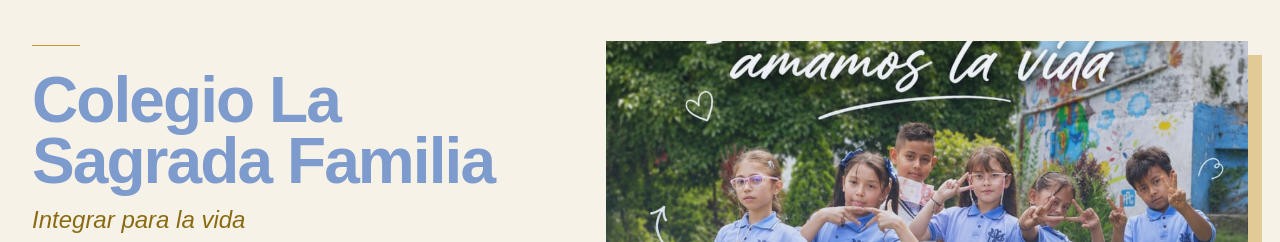
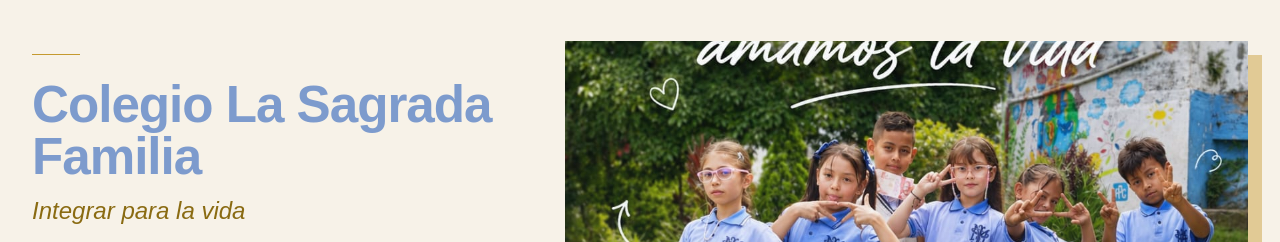
Before and after one commit to moralesandersonr-dev/fundacion-sagrada-familia, a Next.js app: page / in a window 1280 px wide. Shown: the part 122-364 px from the top of the page. Built offline with nearby package versions, Linux system fonts and the light colour scheme; no server answers.

Commit message:
Update Hero.tsx

```diff
--- a/app/components/Hero.tsx
+++ b/app/components/Hero.tsx
@@ -9,12 +9,12 @@ const notes = [
 export default function Hero() {
   return (
     <section className="relative overflow-hidden border-b border-[#7d9bcd]/10 bg-[#F7F2E8] pt-20 md:pt-24">
-      <div className="mx-auto grid max-w-7xl gap-6 px-5 pb-9 pt-6 md:gap-7 md:px-8 md:pb-14 md:pt-10 lg:min-h-[650px] lg:grid-cols-[0.92fr_1.08fr] lg:items-center lg:pb-16 lg:pt-12">
+      <div className="mx-auto grid max-w-7xl gap-6 px-5 pb-9 pt-6 md:gap-7 md:px-8 md:pb-14 md:pt-10 lg:min-h-[650px] lg:grid-cols-[0.85fr_1.15fr] lg:items-center lg:pb-16 lg:pt-12">
         <div className="relative z-10">
           <div className="mb-4 flex items-center gap-3 md:mb-6 md:gap-4">
             <span className="h-px w-8 bg-[#C59A2F] md:w-12" />
           </div>
-          <h1 className="max-w-3xl text-[clamp(2.3rem,8vw,3.8rem)] font-black leading-[0.98] tracking-[-0.03em] text-[#7d9bcd] md:text-[clamp(3.2rem,5vw,5rem)] md:leading-[0.95]">
+          <h1 className="max-w-4xl text-[clamp(2rem,6vw,3.2rem)] font-black leading-[1.02] tracking-[-0.02em] text-[#7d9bcd] md:text-[clamp(2.8rem,4vw,4.2rem)]">
             Colegio La Sagrada Familia
           </h1>
 
@@ -67,7 +67,7 @@ export default function Hero() {
             className="object-cover object-center"
             priority
           />
-          <div className="absolute inset-0 bg-[linear-gradient(180deg,rgba(125,155,205,0.08),rgba(125,155,205,0.58))]" />
+          <div className="absolute inset-0 bg-[linear-gradient(180deg,rgba(125,155,205,0.02),rgba(125,155,205,0.18))]" />
           <div className="absolute bottom-0 left-0 right-0 grid grid-cols-3 bg-[#7d9bcd]/88 text-white backdrop-blur-sm">
             <div className="border-r border-white/15 p-2.5 md:p-4">
               <p className="text-xl font-black md:text-2xl">2027</p>
```
